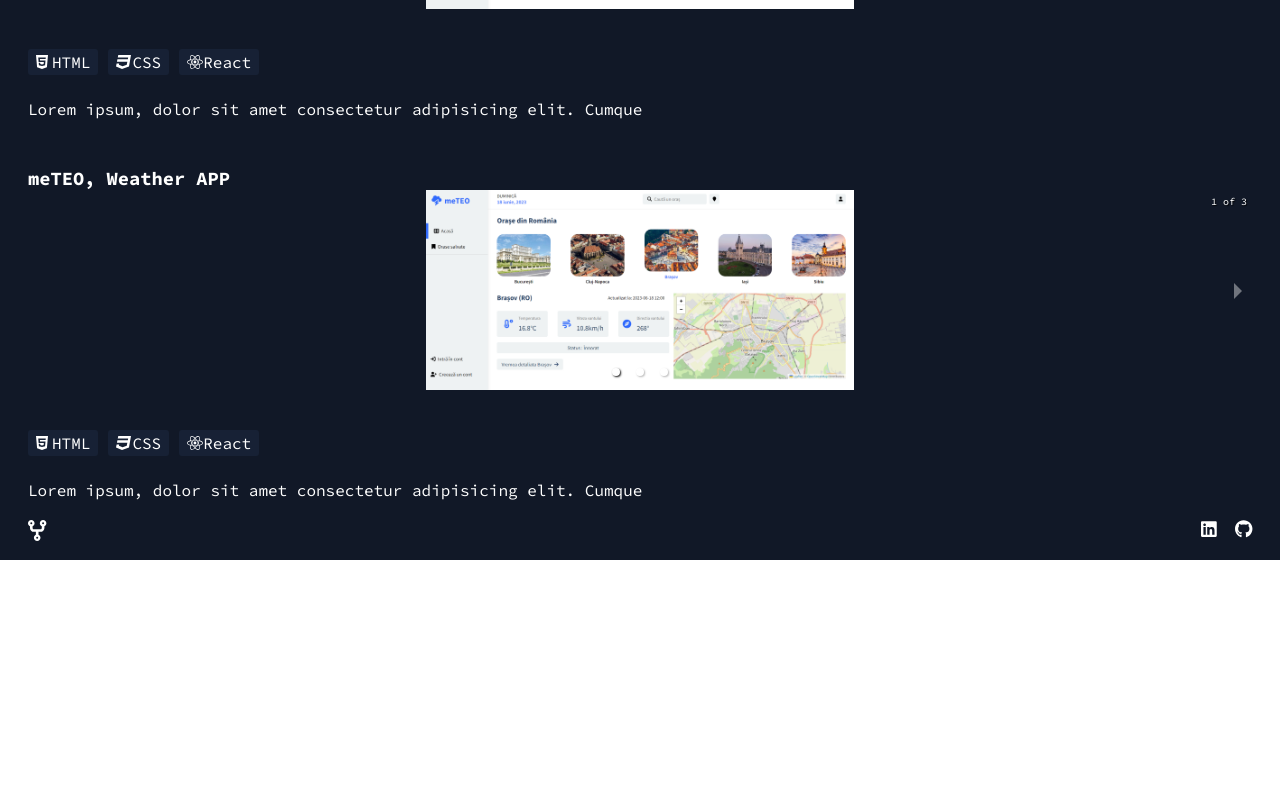
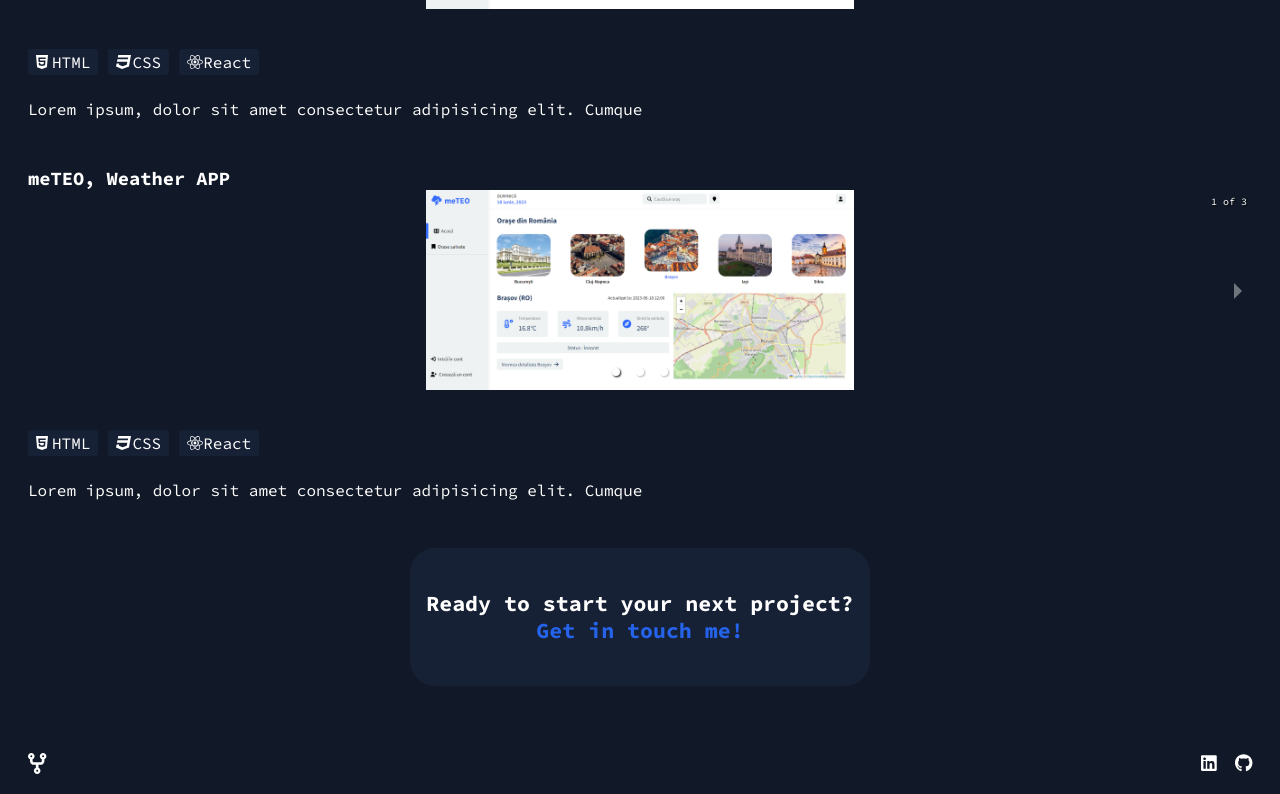
Before and after one commit to lucacieduard/portfolio, a Next.js app: page / in a window 1280 px wide. Shown: the part 1339-2133 px from the top of the page. Before the commit the page ends 1899 px from the top, so only its background shows below. Built offline with nearby package versions, Linux system fonts and the light colour scheme.

Commit message:
new section

```diff
--- /dev/null
+++ b/src/app/components/contactSection/Contact.jsx
@@ -0,0 +1,21 @@
+"use client";
+
+import { useContext } from "react";
+import styles from "./contact.module.css";
+import { ThemeContext } from "@/app/context/ThemeContext";
+export const Contact = () => {
+  const { mode, toggle } = useContext(ThemeContext);
+  return (
+    <section
+      className={`${styles.container}`}
+      style={
+        mode === "dark"
+          ? { backgroundColor: "#172135" }
+          : { backgroundColor: "#E3E8ED" }
+      }
+    >
+      <p>Ready to start your next project?</p>
+      <p>Get in touch me!</p>
+    </section>
+  );
+};
--- /dev/null
+++ b/src/app/components/contactSection/contact.module.css
@@ -0,0 +1,12 @@
+.container {
+  padding: 2.62rem 1rem;
+  text-align: center;
+  font-size: 1.35rem;
+  font-weight: 700;
+  border-radius: 25px;
+  margin: 3rem auto;
+}
+
+.container p:nth-of-type(2) {
+  color: #2563eb;
+}
--- a/src/app/page.js
+++ b/src/app/page.js
@@ -1,3 +1,4 @@
+import { Contact } from "./components/contactSection/Contact";
 import { ExperienceSection } from "./components/exprerienceSection/Experience";
 import { Hero } from "./components/heroSection/Hero";
 import WorkSection from "./components/workSection/WorkSection";
@@ -8,6 +9,7 @@
       <Hero />
       <ExperienceSection />
       <WorkSection />
+      <Contact />
     </>
   );
 }
```
